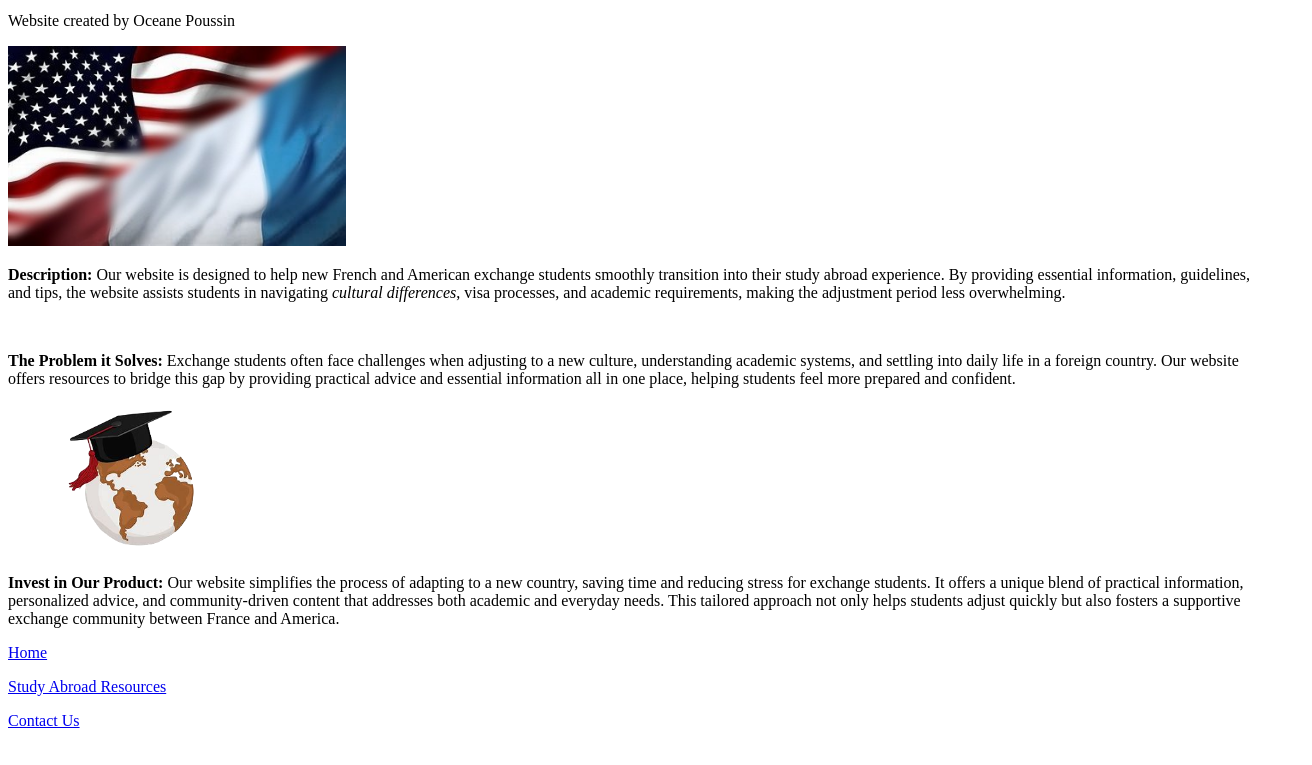
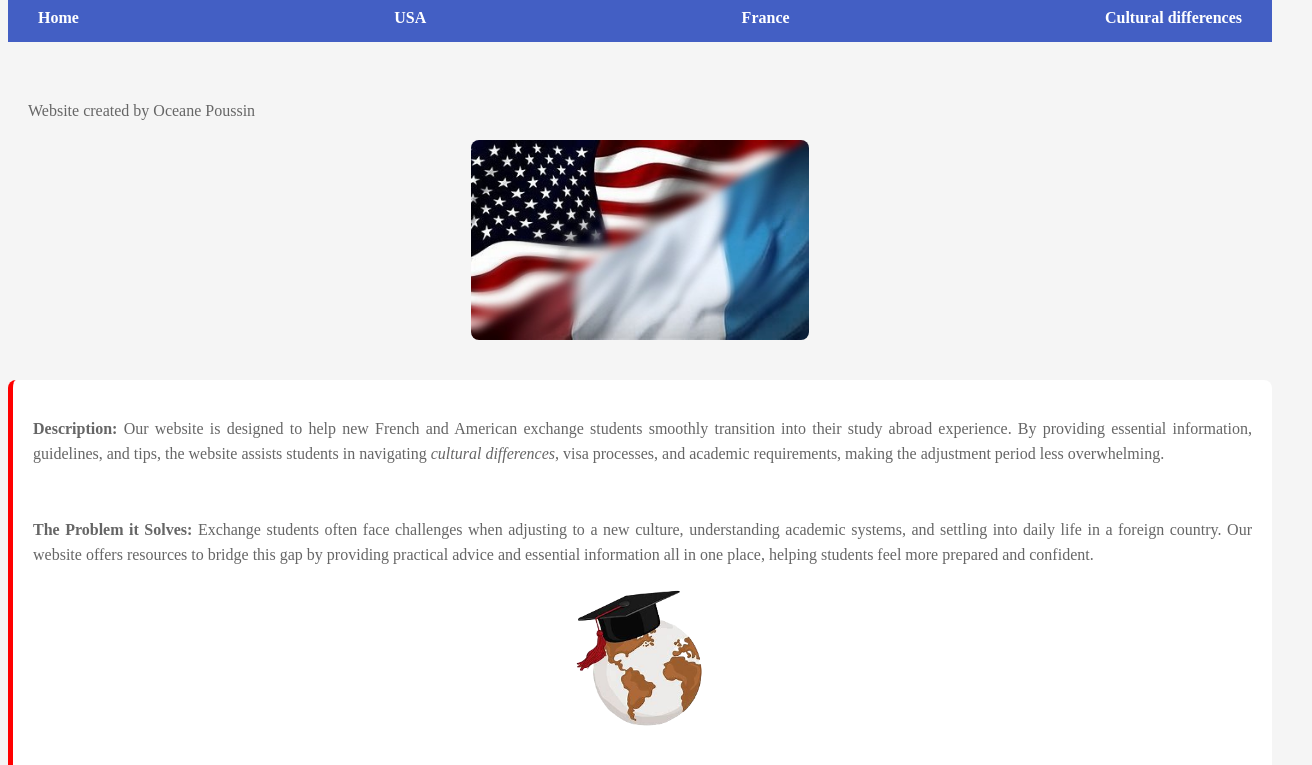
Before and after one commit to opoussin/csc_271_projects-, a plain HTML site: page Labs/Lab2/product_site/index.html in a window 1280 px wide. Shown: the part 104-869 px from the top of the page, 1312 px wide, since content can reach past the window. Drawn offline with Linux system fonts and the light colour scheme; the site is published under a folder, as on GitHub Pages, so addresses that start at the root find nothing.

Commit message:
fix style sheet path

```diff
--- a/Labs/Lab2/product_site/index.html
+++ b/Labs/Lab2/product_site/index.html
@@ -3,7 +3,7 @@
 <head>
     <meta charset="UTF-8">
     <meta name="viewport" content="width=device-width, initial-scale=1.0">
-    <link rel="stylesheet" href="/Lab2/product_site/css/style.css">
+    <link rel="stylesheet" href="css/style.css">
     <title>Next Stop</title>
 </head>
 
```
